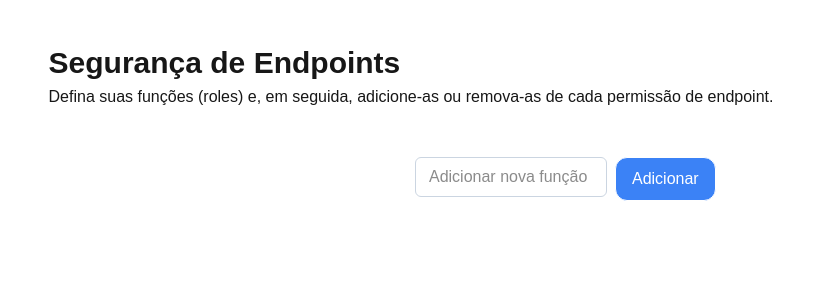
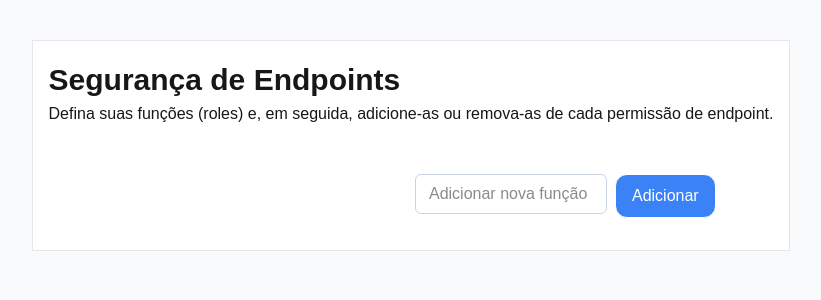
Before and after one commit to lucasmdgabriel/uml-spring, a Next.js app: page / in a window 1280 px wide. Shown: the top 300 px of the page, without its empty margins (229-1050 px from the left). Built offline with nearby package versions, Linux system fonts and the light colour scheme.

Commit message:
feat: security view style

```diff
--- a/views/SecurityView.tsx
+++ b/views/SecurityView.tsx
@@ -46,8 +46,8 @@ export default function SecurityView() {
     }
 
     return (
-        <div className="w-full min-h-screen flex justify-center pt-[40px] px-4 pb-4">
-            <div className="max-w-[1000px] flex flex-col gap-[48px]">
+        <div className="w-full min-h-screen bg-[#F9FAFB] flex justify-center pt-[40px] px-4 pb-4">
+            <div className="max-w-[1000px] bg-white flex h-fit border border-[#E5E7EB] p-4 pb-8 flex-col gap-[48px]">
                 <Header
                     title="Segurança de Endpoints"
                     description="Defina suas funções (roles) e, em seguida, adicione-as ou remova-as de cada permissão de endpoint."
```
